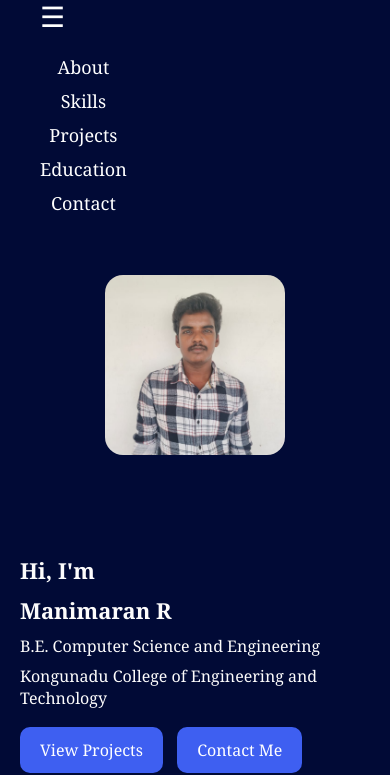
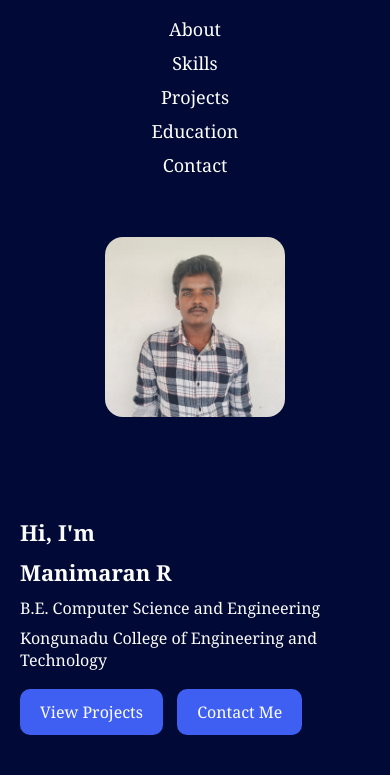
Before and after one commit to Manimaran152/Portfolio, a plain HTML site: page index.html in a window 390 px wide. Shown: the part 79-854 px from the top of the page. Drawn offline with Linux system fonts and the light colour scheme.

Commit message:
index.html

```diff
--- a/index.html
+++ b/index.html
@@ -13,7 +13,6 @@
   <nav>
     <div class="nav-container">
       <h1 class="logo">Portfolio</h1>
-      <div class="menu-toggle">&#9776;
       <ul class="nav-links">
         <li><a href="#about">About</a></li>
         <li><a href="#skills">Skills</a></li>
@@ -21,7 +20,6 @@
         <li><a href="#education">Education</a></li>
         <li><a href="#contact">Contact</a></li>
       </ul>
-    </div>
     </div>
   </nav>
 
@@ -99,13 +97,5 @@
   <footer>
     <p>© 2025 Manimaran R. All Rights Reserved.</p>
   </footer>
-  <script>
-  const toggleBtn = document.querySelector('.menu-toggle');
-  const navLinks = document.querySelector('.nav-links');
-
-  toggleBtn.addEventListener('click', () => {
-    navLinks.classList.toggle('active');
-  });
-</script>
-</body>
+  </body>
 </html>
```
